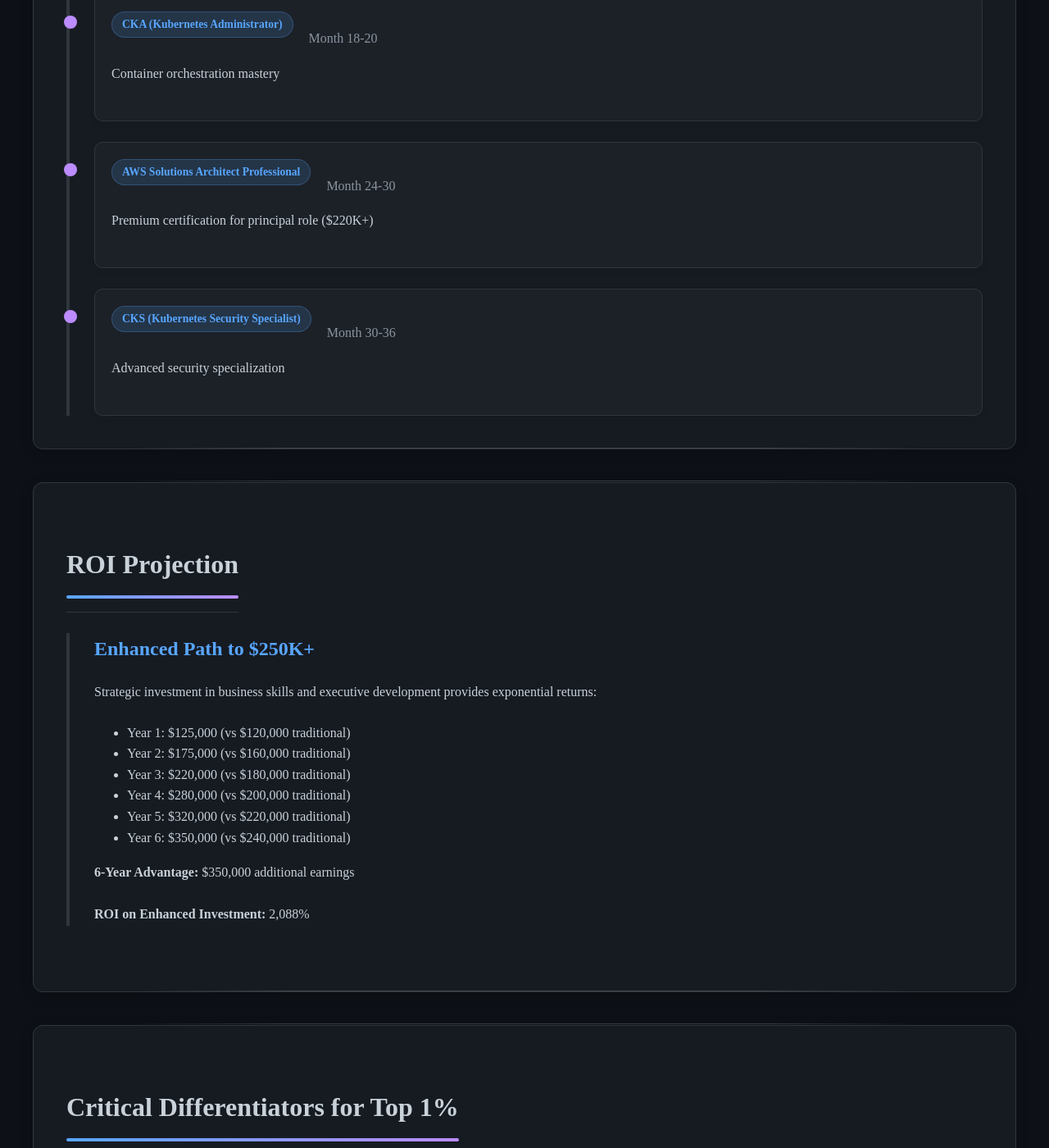
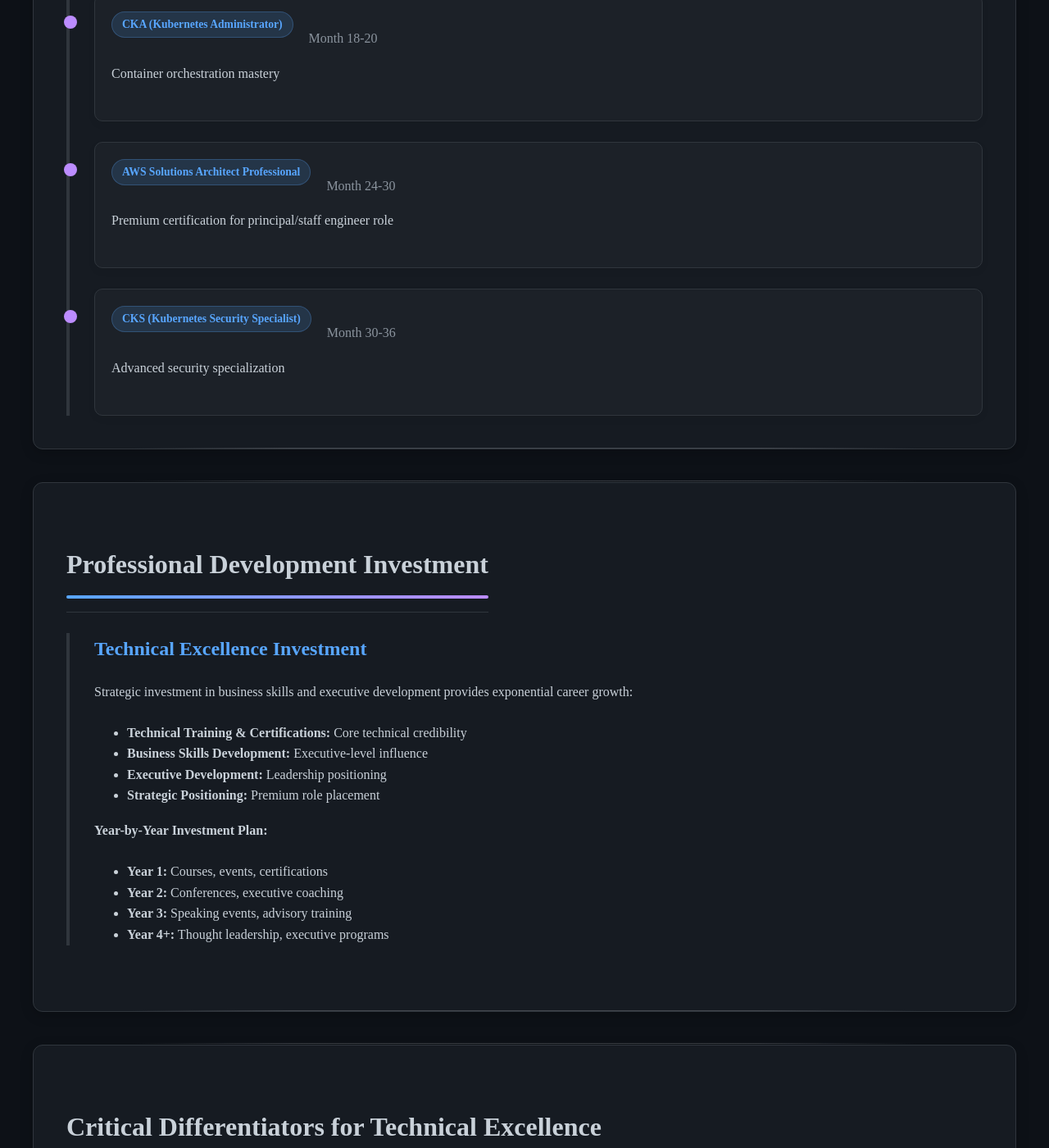
Before and after one commit to joshuamichaelhall/joshuamichaelhall.github.io, a Jekyll site: the page built from pages/roadmap.md, in a window 1280 px wide and 1400 px high, scrolled down 8470 px. Shown: the whole window at 82% size. Built offline with Jekyll 4.4.1, drawn with Linux system fonts in a browser that asks for light colours; nearby versions of some CDN libraries; some of the changed text lies outside the part shown.

Commit message:
Update roadmap page to focus on technical excellence
- Changed main heading from "Top 1% Compensation" to "Technical Excellence"
- Removed salary ranges from career progression framework
- Replaced ROI Projection section with Professional Development Investment
- Updated certification descriptions to focus on expertise
- Renamed "Top 1% Acceleration Track" to "Technical Excellence Acceleration Track"
- Changed "Critical Differentiators for Top 1%" to "Critical Differentiators for Technical Excellence"

🤖 Generated with [Claude Code](https://claude.ai/code)

Co-Authored-By: Claude <noreply@anthropic.com>

```diff
--- a/pages/roadmap.md
+++ b/pages/roadmap.md
@@ -7,8 +7,8 @@ permalink: /roadmap/
 # DevOps Career Roadmap
 
 <div class="content-section with-divider">
-  <h2 style="text-align: center;">Accelerated DevOps Path to Top 1% Compensation</h2>
-  <p class="section-intro-text" style="text-align: left; margin-left: 0;">This roadmap outlines my structured approach to rapidly developing expertise as a DevOps engineer specializing in financial services, with a strategic focus on AWS, infrastructure as code, and security automation to reach premium compensation levels within 5-6 years.</p>
+  <h2 style="text-align: center;">Accelerated DevOps Path to Technical Excellence</h2>
+  <p class="section-intro-text" style="text-align: left; margin-left: 0;">This roadmap outlines my structured approach to rapidly developing expertise as a DevOps engineer specializing in financial services, with a strategic focus on AWS, infrastructure as code, and security automation to reach principal/staff engineer level technical mastery within 5-6 years.</p>
 
   <div class="quote">
     <p>Master the basics. Then practice them every day without fail.</p>
@@ -91,7 +91,7 @@ permalink: /roadmap/
     </div>
 
     <div class="phase-area">
-      <h3>Years 4-6: Principal/Staff DevOps Engineer ($200K-$250K+)</h3>
+      <h3>Years 4-6: Principal/Staff DevOps Engineer</h3>
       <div class="phase-content">
         <ul class="phase-goals">
           <li>AWS Solutions Architect Professional certification</li>
@@ -106,7 +106,7 @@ permalink: /roadmap/
     </div>
 
     <div class="phase-area">
-      <h3>Years 6+: Engineering Manager/Director ($250K-$350K+)</h3>
+      <h3>Years 6+: Engineering Manager/Director</h3>
       <div class="phase-content">
         <ul class="phase-goals">
           <li>Leading organization-wide initiatives</li>
@@ -290,7 +290,7 @@ permalink: /roadmap/
 </div>
 
 <div class="content-section with-divider">
-  <h2 style="text-align: center;">Top 1% Acceleration Track</h2>
+  <h2 style="text-align: center;">Technical Excellence Acceleration Track</h2>
 
   <div class="roadmap-phase">
     <div class="phase-area">
@@ -398,7 +398,7 @@ permalink: /roadmap/
     <div class="cert-item">
       <div class="cert-badge">AWS Solutions Architect Professional</div>
       <div class="cert-timeframe">Month 24-30</div>
-      <p>Premium certification for principal role ($220K+)</p>
+      <p>Premium certification for principal/staff engineer role</p>
     </div>
 
     <div class="cert-item">
@@ -410,30 +410,33 @@ permalink: /roadmap/
 </div>
 
 <div class="content-section with-divider">
-  <h2 style="text-align: center;">ROI Projection</h2>
+  <h2 style="text-align: center;">Professional Development Investment</h2>
 
   <div class="roadmap-phase">
     <div class="phase-area">
-      <h3>Enhanced Path to $250K+</h3>
+      <h3>Technical Excellence Investment</h3>
       <div class="phase-content">
-        <p>Strategic investment in business skills and executive development provides exponential returns:</p>
+        <p>Strategic investment in business skills and executive development provides exponential career growth:</p>
         <ul class="phase-goals">
-          <li>Year 1: $125,000 (vs $120,000 traditional)</li>
-          <li>Year 2: $175,000 (vs $160,000 traditional)</li>
-          <li>Year 3: $220,000 (vs $180,000 traditional)</li>
-          <li>Year 4: $280,000 (vs $200,000 traditional)</li>
-          <li>Year 5: $320,000 (vs $220,000 traditional)</li>
-          <li>Year 6: $350,000 (vs $240,000 traditional)</li>
+          <li><strong>Technical Training & Certifications:</strong> Core technical credibility</li>
+          <li><strong>Business Skills Development:</strong> Executive-level influence</li>
+          <li><strong>Executive Development:</strong> Leadership positioning</li>
+          <li><strong>Strategic Positioning:</strong> Premium role placement</li>
         </ul>
-        <p><strong>6-Year Advantage:</strong> $350,000 additional earnings</p>
-        <p><strong>ROI on Enhanced Investment:</strong> 2,088%</p>
+        <p><strong>Year-by-Year Investment Plan:</strong></p>
+        <ul class="phase-goals">
+          <li><strong>Year 1:</strong> Courses, events, certifications</li>
+          <li><strong>Year 2:</strong> Conferences, executive coaching</li>
+          <li><strong>Year 3:</strong> Speaking events, advisory training</li>
+          <li><strong>Year 4+:</strong> Thought leadership, executive programs</li>
+        </ul>
       </div>
     </div>
   </div>
 </div>
 
 <div class="content-section with-divider">
-  <h2 style="text-align: center;">Critical Differentiators for Top 1%</h2>
+  <h2 style="text-align: center;">Critical Differentiators for Technical Excellence</h2>
 
   <div class="roadmap-phase">
     <div class="phase-area">
```
Also changed, not shown: other parts of pages/roadmap.md (+2 -2 lines).
